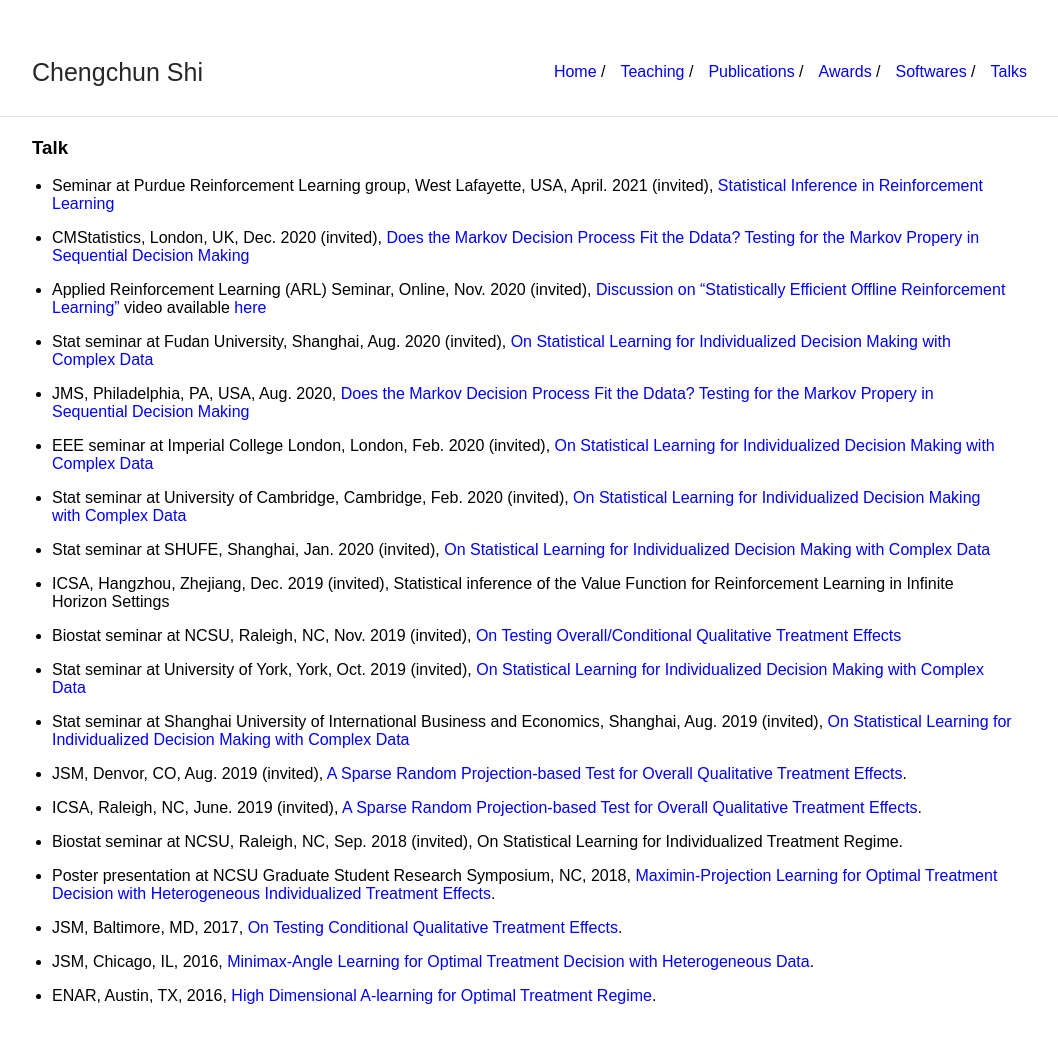
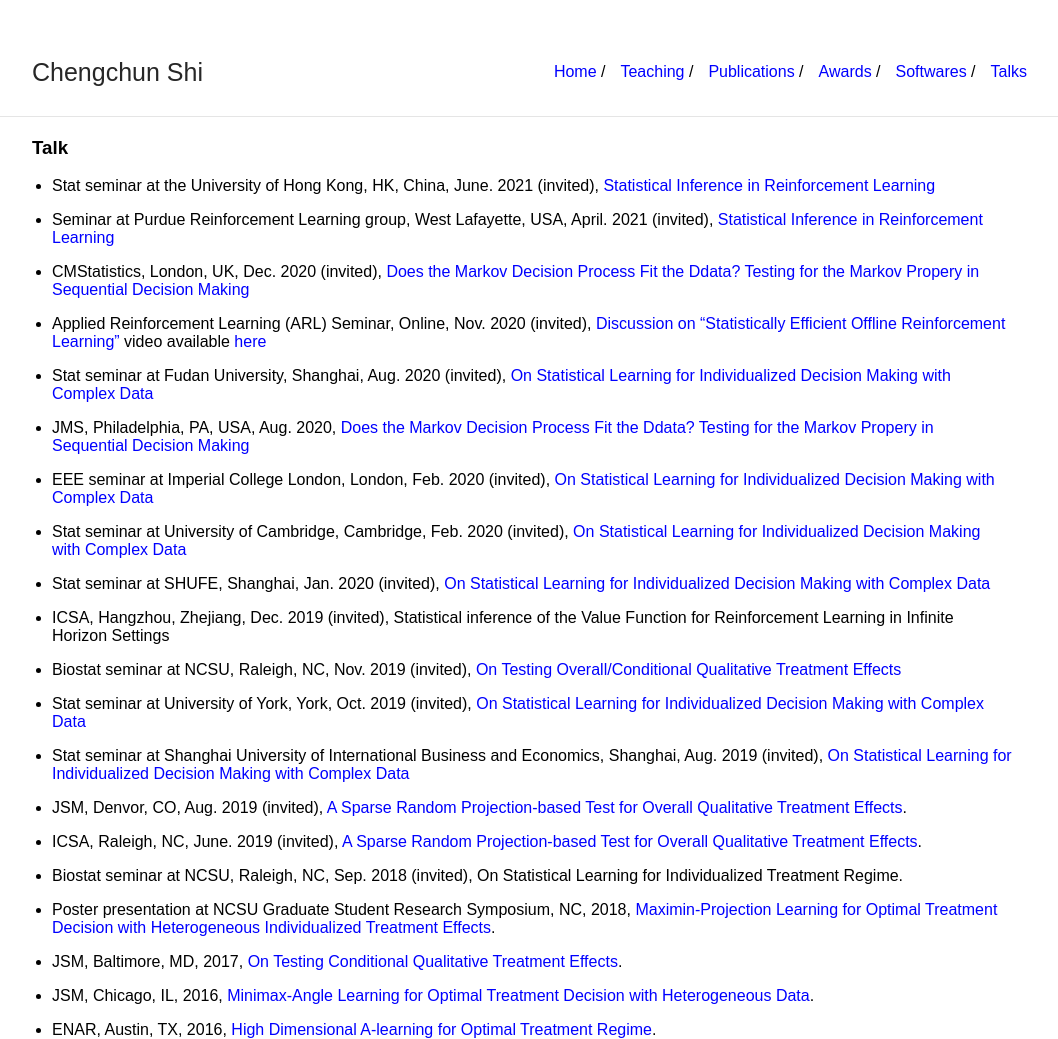
Before and after one commit to callmespring/callmespring.github.io, a Jekyll site: the page built from talk.md, in a window 1280 px wide. Shown: the whole page, without its empty margins (108-1166 px from the left). Built offline with Jekyll 4.4.1, drawn with Linux system fonts in a browser that asks for light colours; before the commit the page ends 1005 px from its top, so only the background shows below that.

Commit message:
Update talk.md

```diff
--- a/talk.md
+++ b/talk.md
@@ -4,6 +4,8 @@ title: Talk
 ---
 
 ### Talk
+
+* Stat seminar at the University of Hong Kong, HK, China, June. 2021 (invited), [Statistical Inference in Reinforcement Learning](./slides/slides_long.pdf)
 
 * Seminar at Purdue Reinforcement Learning group, West Lafayette, USA, April. 2021 (invited), [Statistical Inference in Reinforcement Learning](./slides/slides_long.pdf)
 
```
